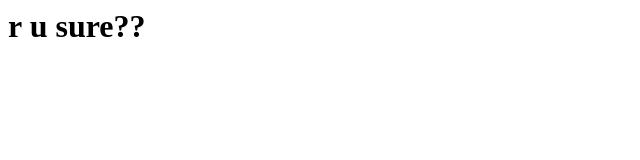
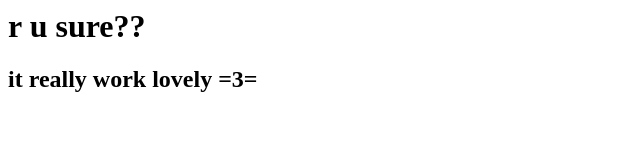
Before and after one commit to RayLin9981/AWScodebuild_helloDockerBuild, a plain HTML site: page index.html in a window 1280 px wide. Shown: the whole page, without its empty margins (0-640 px from the left). Drawn offline with Linux system fonts and the light colour scheme.

Commit message:
it really!!

```diff
--- a/index.html
+++ b/index.html
@@ -1 +1,2 @@
 <h1>r u sure??</h1>
+<h2>it really work lovely =3= </h2>
```
Also changed, not shown: 1 other file.
